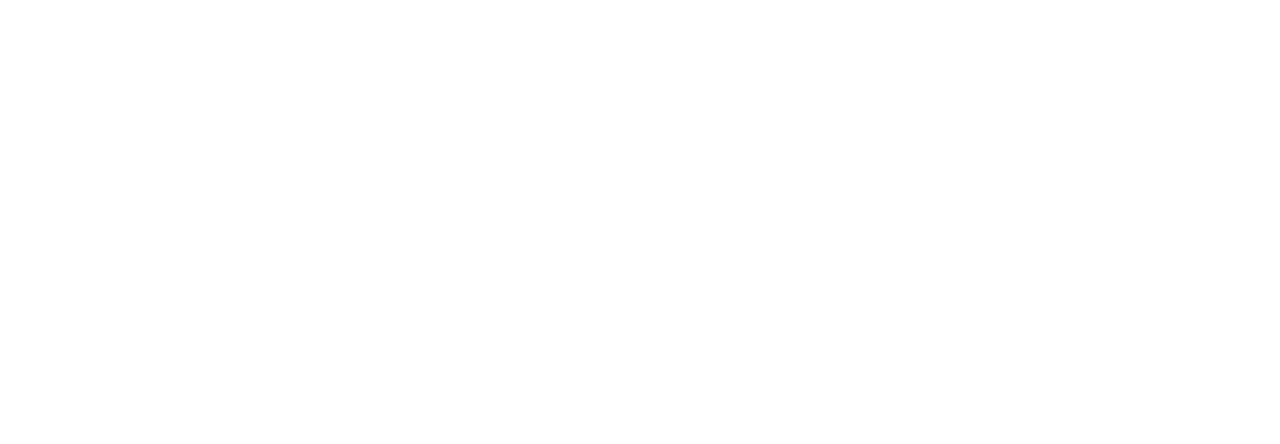
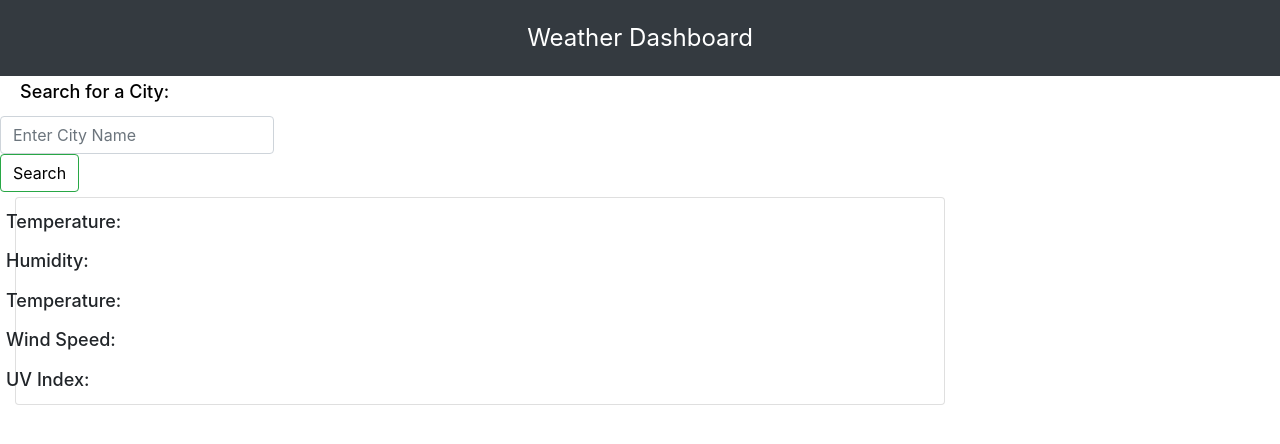
Before and after one commit to mschall217/weather-dashboard, a plain HTML site: page index.html in a window 1280 px wide. Drawn offline with nearby package versions, Linux system fonts and the light colour scheme.

Commit message:
added html elements for current weather card

```diff
--- a/index.html
+++ b/index.html
@@ -6,13 +6,48 @@
     <meta name="viewport" content="width=device-width, initial-scale=1.0">
     <title>Weather Dashboard</title>
     <link rel="stylesheet" href="https://stackpath.bootstrapcdn.com/bootstrap/4.3.1/css/bootstrap.min.css"/>
-    <!-- linking boot strap although I think the combo with the js and popper below would suffice  -->
     <link rel="stylesheet" href="style.css">
     <!-- linking my CSS -->
 </head>
 <body>
+    <header class="bg-dark">
+        Weather Dashboard
+    </header>
+    <aside class="conatiner col-md-3">
+        <h2>Search for a City:</h2>
+        <div class="row">
+            <form class="form-inline my-2 my-lg-0">
+                <input class="form-control mr-sm-2" type="search" placeholder="Enter City Name" aria-label="Search">
+                <button class="btn btn-outline-success my-2 my-sm-0" type="submit">Search</button>
+            </form>
+            <div id="city-history" class="list-group"></div>
+        </div>
+    </aside>
+    <main class="col-md-9">
+        <card id="current" class="card">
+            <div class="row">
+                <h1 class="city-name"></h1>
+                <h1 class="todays-date"></h1>
+            </div>
+            <div class="row">
+                <h2 class="temperature">Temperature: </h2>
+            </div>
+            <div class="row">
+                <h2 class="humidity">Humidity: </h2>
+            </div>
+            <div class="row">
+                <h2 class="temperature">Temperature: </h2>
+            </div>
+            <div class="row">
+                <h2 class="wind-speed">Wind Speed: </h2>
+            </div>
+            <div class="row">
+                <h2 class="uv-index">UV Index: </h2>
+            </div>
+        </card>
 
 
+    </main>
 
     <!-- JavaScript Bundle with Popper -->
 <script src="https://cdn.jsdelivr.net/npm/bootstrap@5.0.0-beta2/dist/js/bootstrap.bundle.min.js" integrity="sha384-b5kHyXgcpbZJO/tY9Ul7kGkf1S0CWuKcCD38l8YkeH8z8QjE0GmW1gYU5S9FOnJ0" crossorigin="anonymous"></script>
--- a/script.js
+++ b/script.js
@@ -0,0 +1,2 @@
+var currentAPI = "api.openweathermap.org/data/2.5/weather?q={city name}&appid=14bc8790460d5c199a2e1724c8bc204d"
+var fiveDayAPI = "api.openweathermap.org/data/2.5/forecast/daily?q={city name}&cnt={cnt}&appid=14bc8790460d5c199a2e1724c8bc204d"
--- a/style.css
+++ b/style.css
@@ -0,0 +1,27 @@
+.bg-dark{
+    color: white;
+    text-align: center;
+    font-size:x-large;
+    padding: 20px;
+
+}
+
+.conatiner{
+    color: black;
+}
+h2{
+    font-size: large;
+    padding: 5px;
+}
+.form-inline{
+    color: black;
+    padding-bottom: 5px;
+}
+.list-group{
+
+}
+.btn-outline-success{
+    color: black;
+    background-color: white;
+    border: black solid 1pxs;
+}
```
